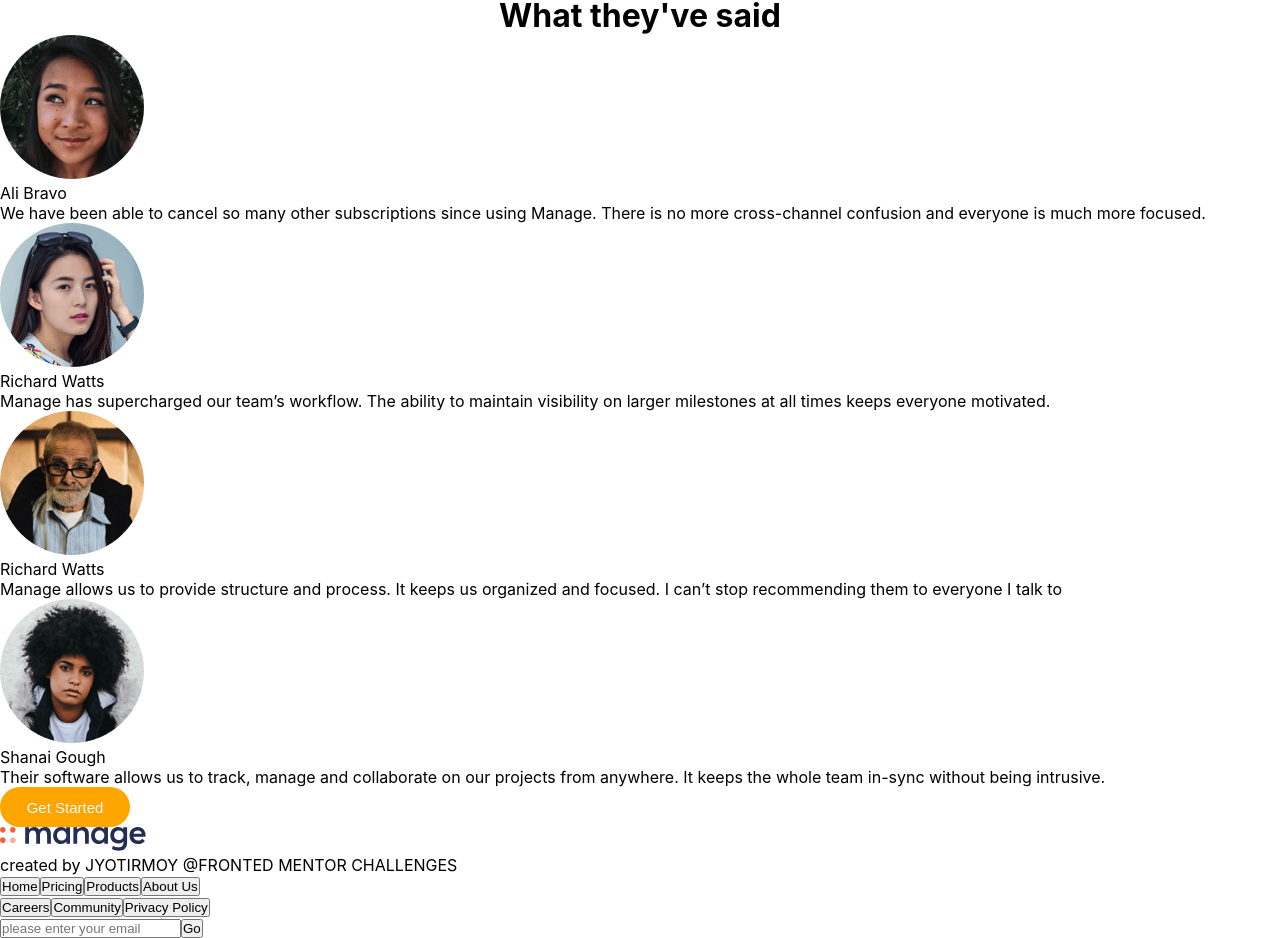
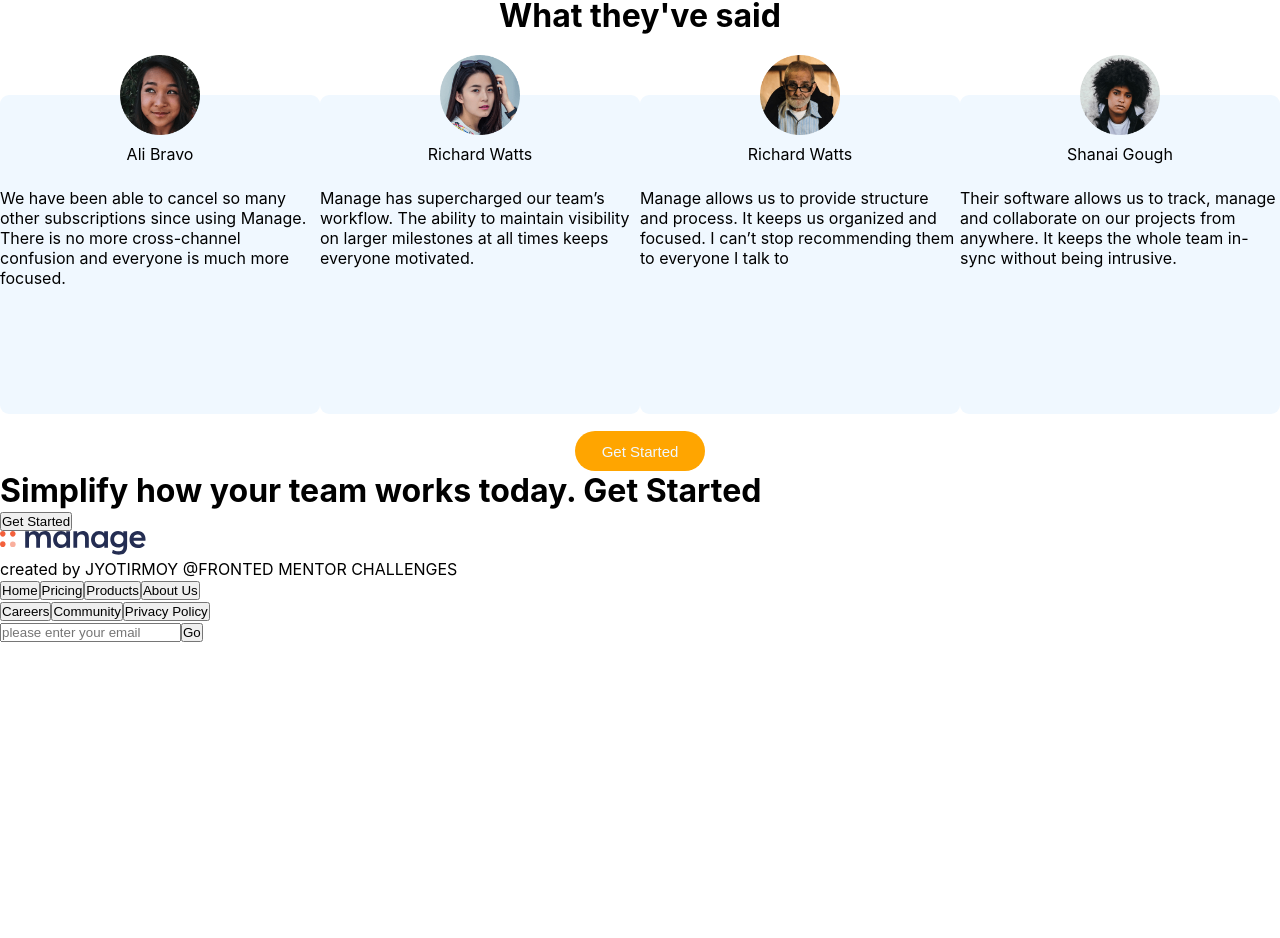
Before and after one commit to jyotirmoy-sinhababu/manage-landing-page, a React (Create React App) app: page / in a window 1280 px wide. Shown: the part 1225-2163 px from the top of the page. After the commit the page ends 1867 px from the top, so only its background shows below. Built offline with nearby package versions, Linux system fonts and the light colour scheme.

Commit message:
style added

```diff
--- a/src/components/card/Card.jsx
+++ b/src/components/card/Card.jsx
@@ -1,13 +1,15 @@
 import React from 'react';
+
+import './cardStyle.css';
 
 const Card = ({ img, paraOne, paraTwo }) => {
   return (
-    <div>
-      <div>
-        <img src={img} alt='avatar' />
+    <div className='card-cnt'>
+      <div className='card-img-cnt'>
+        <img className='img' src={img} alt='avatar' />
       </div>
-      <p>{paraOne}</p>
-      <p>{paraTwo}</p>
+      <p className='card-paraOne'>{paraOne}</p>
+      <p className='card-paraTwo'>{paraTwo}</p>
     </div>
   );
 };
--- /dev/null
+++ b/src/components/card/cardStyle.css
@@ -0,0 +1,23 @@
+.card-cnt {
+  margin-top: 60px;
+  padding-top: 49px;
+  display: flex;
+  border-radius: 9px;
+  flex-direction: column;
+  align-items: center;
+  gap: 24px;
+  width: 340px;
+  height: 270px;
+  background-color: aliceblue;
+  position: relative;
+}
+
+.card-img-cnt {
+  position: absolute;
+  top: -40px;
+}
+
+.img {
+  height: 80px;
+  width: 80px;
+}
--- a/src/pages/landingPage/LandingPage.jsx
+++ b/src/pages/landingPage/LandingPage.jsx
@@ -13,6 +13,7 @@
 import richard from '../../assests/img/avatar-richard.png';
 import shanai from '../../assests/img/avatar-shanai.png';
 import Footer from '../../components/footer/Footer';
+import LastComp from '../../components/lastComp/LastComp';
 
 const LandingPage = () => {
   return (
@@ -23,7 +24,7 @@
       <div className='landingPage-header-cnt'>
         <h1>What they've said</h1>
       </div>
-      <div>
+      <div className='landing-card-cnt'>
         <Card
           img={ali}
           paraOne={'Ali Bravo'}
@@ -52,11 +53,12 @@
             'Their software allows us to track, manage and collaborate on our projects from anywhere. It keeps the whole team in-sync without being intrusive.'
           }
         />
-        <div>
-          <Btn />
-        </div>
-        <Footer />
       </div>
+      <div className='landing-btn-cnt'>
+        <Btn />
+      </div>
+      <LastComp />
+      <Footer />
     </>
   );
 };
--- a/src/pages/landingPage/landingStyle.css
+++ b/src/pages/landingPage/landingStyle.css
@@ -4,3 +4,13 @@
   justify-content: center;
   align-items: center;
 }
+
+.landing-card-cnt {
+  display: flex;
+  justify-content: space-around;
+}
+.landing-btn-cnt {
+  padding-top: 17px;
+  display: flex;
+  justify-content: space-around;
+}
```
